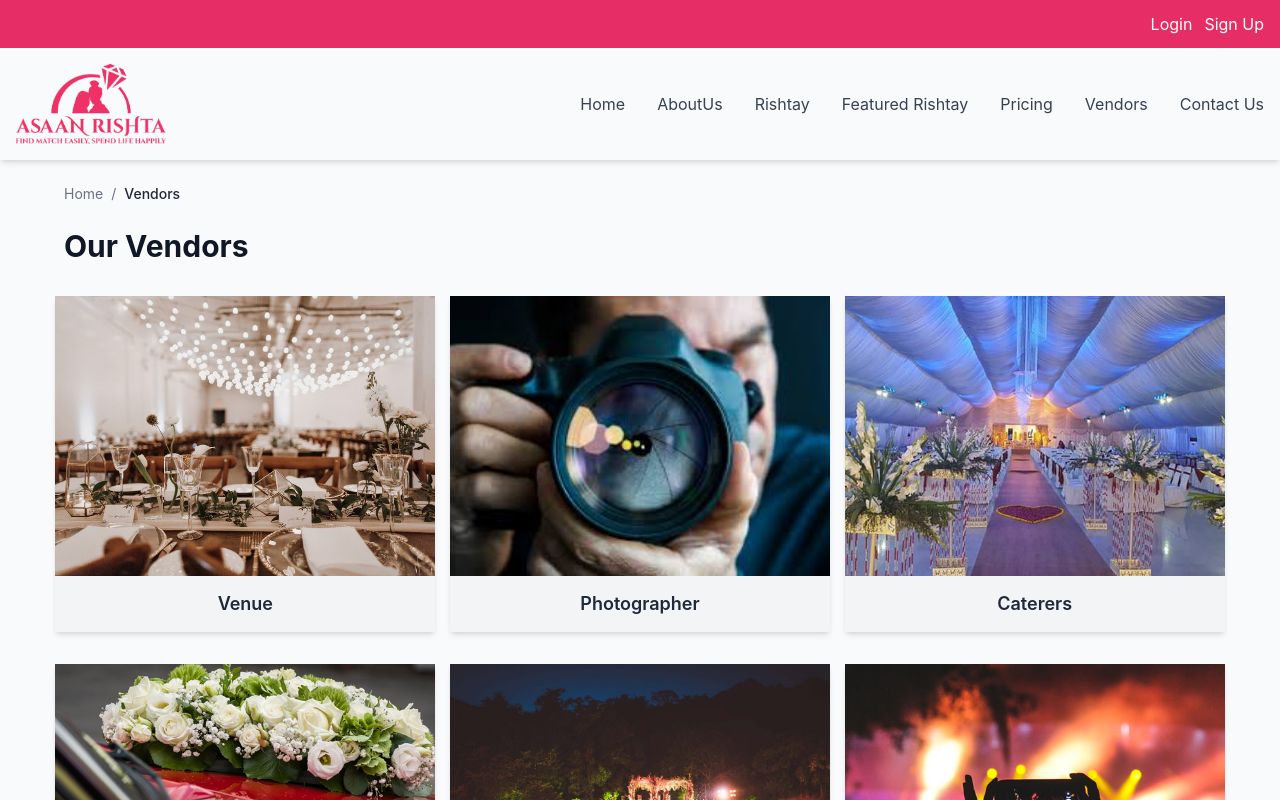
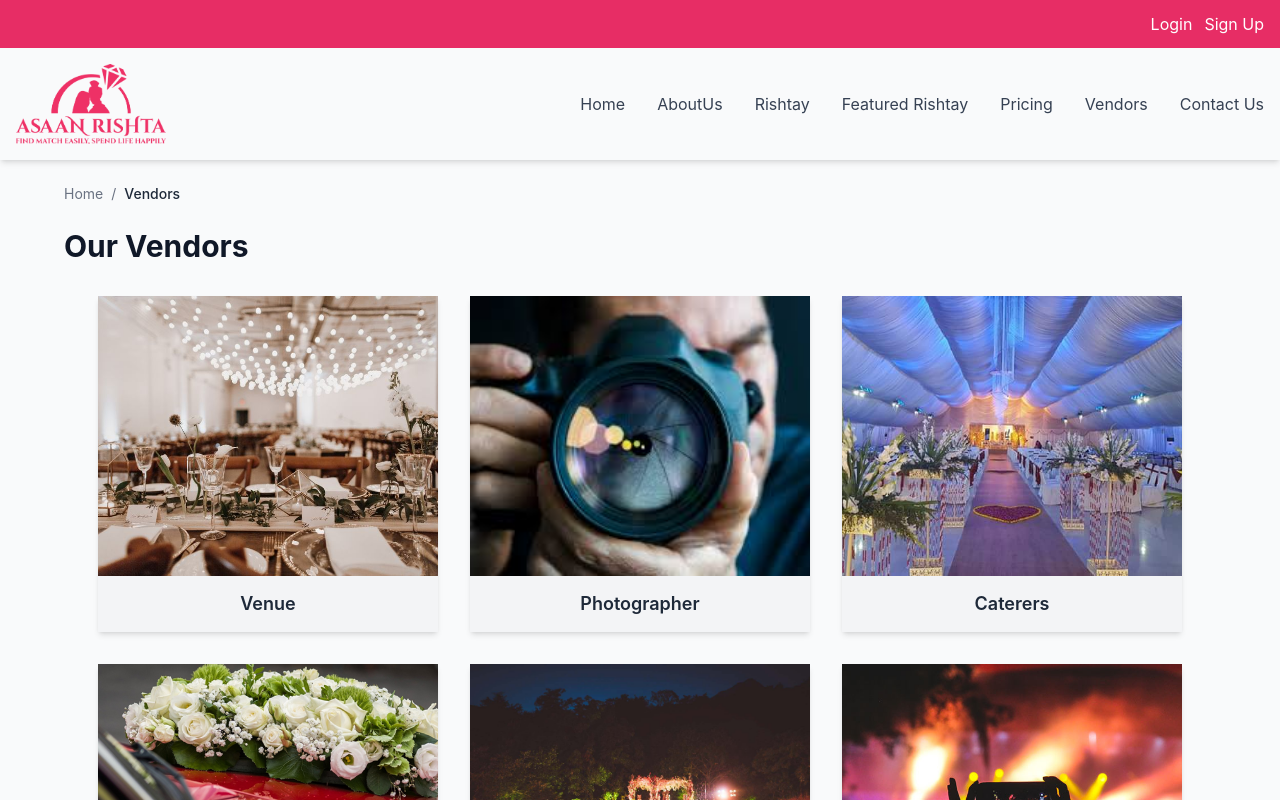
Before and after one commit to abdullahprince457/Assann-Rishta, a React (Vite) app: page /vendors in a window 1280 px wide. Shown: the top 800 px of the page. Built offline with nearby package versions, Linux system fonts and the light colour scheme.

Commit message:
fixed vendors

```diff
--- a/src/components/Vendors.jsx
+++ b/src/components/Vendors.jsx
@@ -47,13 +47,14 @@ const Vendors = () => {
         </div>
 
         <div className="px-6 lg:px-16 pb-16">
-          <div className="grid grid-cols-1 sm:grid-cols-2 lg:grid-cols-3 gap-8 justify-items-center">
+
+          <div className="flex flex-wrap justify-center gap-8">
 
             {vendorCategories.map((vendor) => (
               <Link
                 key={vendor.name}
                 to={vendor.link}
-                className="block w-[380px] h-[336px] bg-white shadow-md  overflow-hidden
+                className="block w-[380px] sm:w-[340px] xs:w-full max-w-[380px] h-[336px] bg-white shadow-md overflow-hidden
                            hover:shadow-xl hover:scale-[1.02] transition-all duration-300 group"
               >
 
@@ -75,6 +76,7 @@ const Vendors = () => {
             ))}
 
           </div>
+
         </div>
       </div>
 
```
